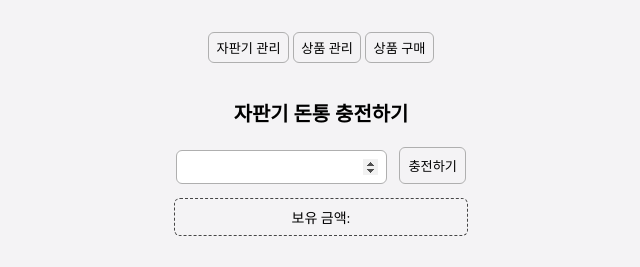
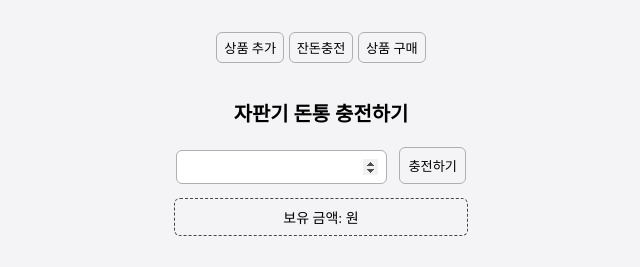
Before and after one commit to ddongule/js-new-vending-machine, a website with bundled scripts: page index.html in a window 1280 px wide. Shown: the top 267 px of the page, 319-959 px from the left. Built offline with nearby package versions, Linux system fonts and the light colour scheme.

Commit message:
fix: 요구사항 반영

```diff
--- a/index.html
+++ b/index.html
@@ -10,8 +10,8 @@
   </head>
 
   <body>
-    <button id="vending-machine-manage-menu">자판기 관리</button>
-    <button id="product-manage-menu">상품 관리</button>
+    <button id="product-manage-menu">상품 추가</button>
+    <button id="vending-machine-manage-menu">잔돈충전</button>
     <button id="product-purchase-menu">상품 구매</button>
     <div id="app"></div>
     <script src="https://cdn.jsdelivr.net/npm/woowacourse-util/lib/main.js"></script>
--- a/src/cashbox/CashboxView.js
+++ b/src/cashbox/CashboxView.js
@@ -48,7 +48,7 @@ const TEMPLATES = {
             <input type="number" name="vending-machine-charge-amount" id="vending-machine-charge-input" autofocus>
             <button id="vending-machine-charge-button">충전하기</button>
         </div>
-        <p>보유 금액: <span id="vending-machine-charge-amount"></span></p>        <h3>동전 보유 현황</h3>
+        <p>보유 금액: <span id="vending-machine-charge-amount"></span>원</p>        <h3>동전 보유 현황</h3>
         <table class="cashbox-remaining">
             <colgroup>
                 <col>
--- a/src/product/inventory/InventoryView.js
+++ b/src/product/inventory/InventoryView.js
@@ -50,8 +50,8 @@ export default class InventoryView {
     return productList
       .map(({ name, price, quantity }) => {
         const productTemplate = TEMPLATES.SINGLE_PRODUCT.replace("{name}", name)
-          .replace("{price}", price + "개")
-          .replace("{quantity}", quantity + "원");
+          .replace("{price}", price + "원")
+          .replace("{quantity}", quantity + "개");
 
         return productTemplate;
       })
--- a/src/product/purchase/PurchaseView.js
+++ b/src/product/purchase/PurchaseView.js
@@ -15,7 +15,7 @@ const TEMPLATES = {
           <input type="number" name="charge-amount" id="charge-input">
           <button id="charge-button">충전하기</button>
         </div>
-        <p>충전 금액: <span id="charge-amount"></span></p>
+        <p>충전 금액: <span id="charge-amount"></span>원</p>
       </div>
     `,
   AVAILABLE_PRODUCT_TABLE: `
```
